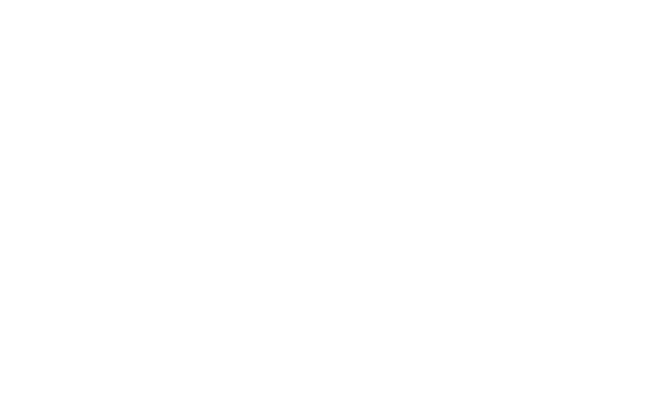
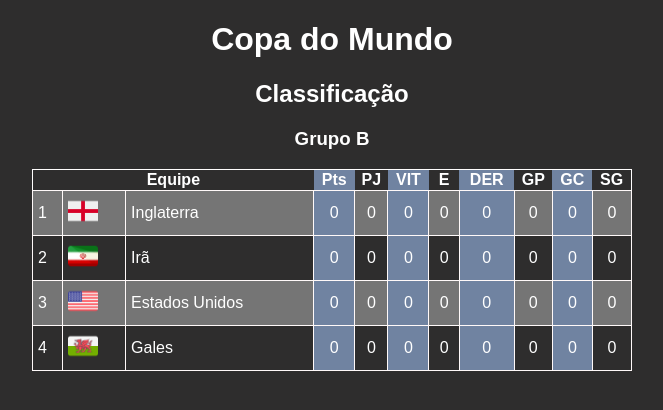
Before and after one commit to Hamilton-HDC/Copa-do-Mundo, a plain HTML site: page index.html in a window 1280 px wide. Shown: the whole page, without its empty margins (308-971 px from the left). Drawn offline with Linux system fonts and the light colour scheme.

Commit message:
finalizado

```diff
--- a/index.html
+++ b/index.html
@@ -1,12 +1,141 @@
 <!DOCTYPE html>
 <html lang="en">
+
 <head>
     <meta charset="UTF-8">
     <meta http-equiv="X-UA-Compatible" content="IE=edge">
     <meta name="viewport" content="width=device-width, initial-scale=1.0">
     <title>Copa do Mundo</title>
+
+    <style>
+        body {
+            background-color: rgb(46, 45, 45);
+            font-family: Arial, Helvetica, sans-serif;
+        }
+
+        .cabeçalho {
+            color: #fff;
+            text-align: center;
+        }
+
+        table {
+            margin: auto;
+            border: 1px solid rgb(255, 253, 253);
+            width: 600px;
+            height: 200px;
+            border-collapse: collapse;
+        }
+
+        .cor {
+            background-color: rgb(117, 117, 117)
+        }
+        .resultado{
+            text-align: center;
+            background-color: rgb(112, 131, 161);
+        }
+        .result{
+            text-align: center;
+            /* background-color: blue; */
+        }
+
+        td img {
+            width: 30px;
+        }
+
+        tr th {
+            color: #fff;
+        }
+
+        th {
+            color: #fff;
+        }
+
+        td {
+            color: #fff;
+            border: 1px solid rgb(255, 249, 249);
+            padding: 5px;
+
+        }
+    </style>
 </head>
+
 <body>
+    <div class="cabeçalho">
+        <h1> Copa do Mundo </h1>
+        <h2>Classificação</h2>
+        <h3>Grupo B</h3>
 
+    </div>
+    <table>
+        <tr>
+            <th colspan="3"> Equipe</th>
+            <th class="resultado">Pts</th>
+            <th >PJ</th>
+            <th class="resultado">VIT</th>
+            <th>E</th>
+            <th class="resultado">DER</th>
+            <th>GP</th>
+            <th class="resultado">GC</th>
+            <th>SG</th>
+        </tr>
+        <tr class="cor">
+            <td>  1 </td>
+            <td><img src="./assets/image/inglaterra.png"> </td>
+            <td>Inglaterra</td>
+            <td class="resultado">0</td>
+            <td class="result">0</td>
+            <td class="resultado">0</td>
+            <td class="result">0</td>
+            <td class="resultado">0</td>
+            <td class="result">0</td>
+            <td class="resultado">0</td>
+            <td class="result"> 0</td>
+
+        </tr>
+        <tr>
+            <td> 2 </td>
+            <td><img src="./assets/image/ira.png"></td>
+            <td>Irã</td>
+            <td class="resultado">0</td>
+            <td class="result">0</td>
+            <td class="resultado">0</td>
+            <td class="result">0</td>
+            <td class="resultado">0</td>
+            <td class="result">0</td>
+            <td class="resultado">0</td>
+            <td class="result">0</td>
+
+        </tr>
+        <tr class="cor">
+            <td> 3 </td>
+            <td><img src="./assets/image/estados-unidos.png"></td>
+            <td>Estados Unidos</td>
+            <td class="resultado">0</td>
+            <td class="result">0</td>
+            <td class="resultado">0</td>
+            <td class="result">0</td>
+            <td class="resultado">0</td>
+            <td class="result">0</td>
+            <td class="resultado">0</td>
+            <td class="result">0</td>
+
+        </tr>
+        <tr>
+            <td> 4 </td>
+            <td> <img src="./assets/image/gales.png"></td>
+            <td>Gales</td>
+            <td class="resultado">0</td>
+            <td class="result">0</td>
+            <td class="resultado">0</td>
+            <td class="result">0</td>
+            <td class="resultado">0</td>
+            <td class="result">0</td>
+            <td class="resultado">0</td>
+            <td class="result">0</td>
+
+        </tr>
+
+    </table>
 </body>
+
 </html>
```
Also changed, not shown: assets/image/estados-unidos.png (added), assets/image/gales.png (added), assets/image/inglaterra.png (added), assets/image/ira.png (added).
